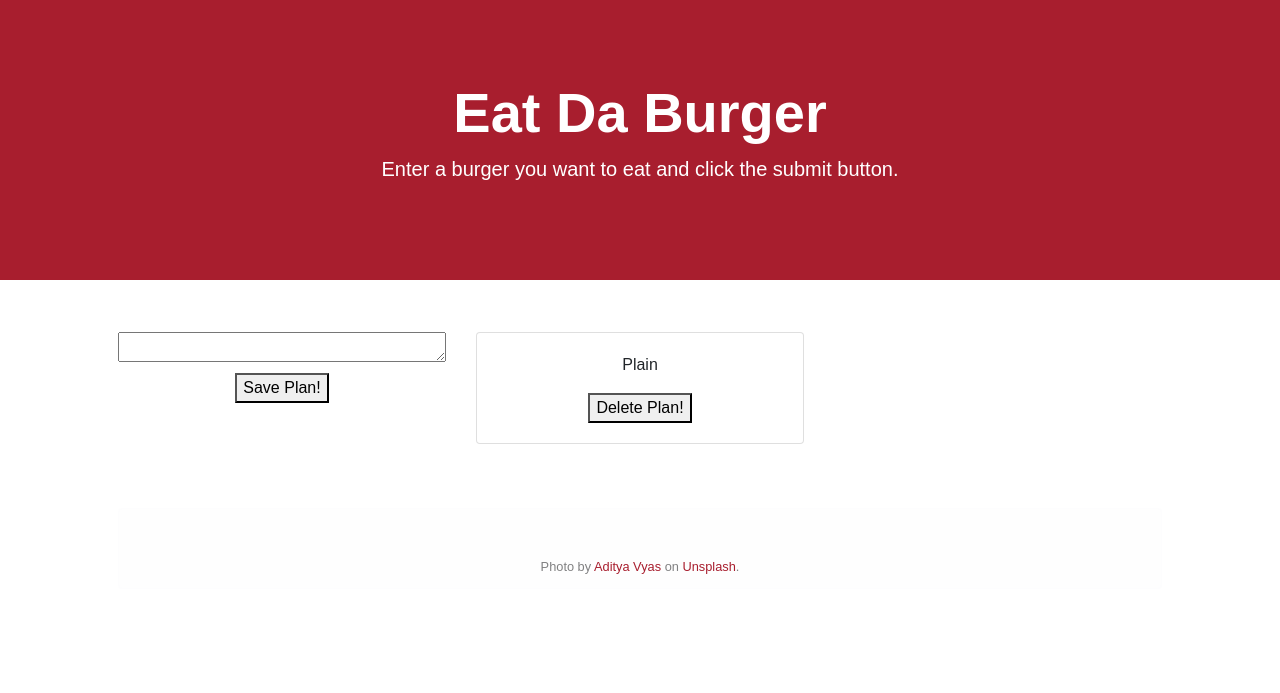
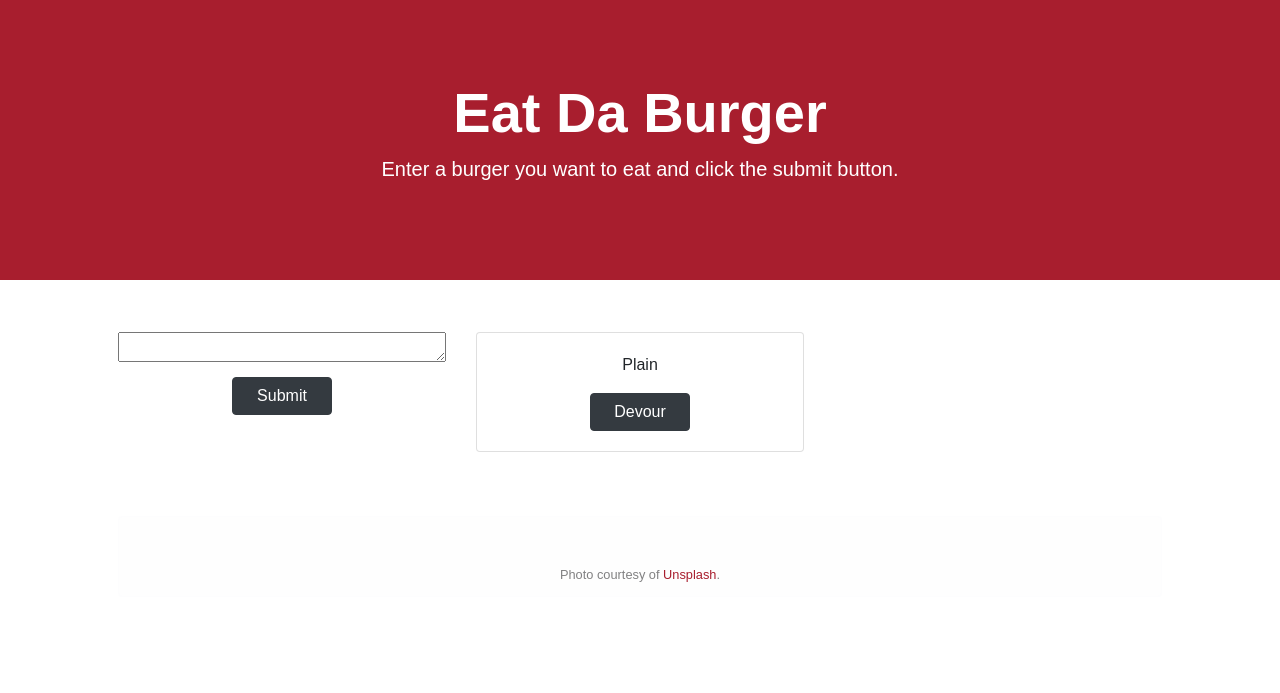
Before and after one commit to keensteven/burger, a Node server app: page / in a window 1280 px wide. Shown: the part 206-899 px from the top of the page. Before the commit the page ends 780 px from the top, so only its background shows below. Run offline with Node 20, Linux system fonts and the light colour scheme; data comes from the database, SQL or seed files in the repository; some libraries are stand-ins or nearby versions; some web fonts are replaced.

Commit message:
styled buttons

```diff
--- a/views/index.handlebars
+++ b/views/index.handlebars
@@ -14,7 +14,9 @@
     <div class="col-md-4 text-center">
       <form id="createplan" class="button-size">
         <textarea type="text" name="plan" class="widefield"></textarea><br>
-        <button type="submit" class="mt-1">Save Plan!</button>
+        {{!-- <button type="submit" class="mt-1">Submit</button> --}}
+        <button type="submit" class="btn btn-dark mt-2 mb-3">Submit</button>
+
       </form>
     </div>
 
@@ -25,11 +27,12 @@
       {{else}}
       <div class="card text-center mb-3">
         <div class="card-body">
-                    {{!-- <p class="card-text">{{this.id}}. {{this.plan}}</p> --}}
+          {{!-- <p class="card-text">{{this.id}}. {{this.plan}}</p> --}}
 
           <p class="card-text">{{this.plan}}</p>
-          <button data-planid="{{this.id}}" class="delplan">Delete Plan!</button>
-          {{!-- <button type="button" class="btn btn-dark btn-sm">Devour</button> --}}
+          {{!-- <button data-planid="{{this.id}}" class="delplan">Devour</button> --}}
+          <button data-planid="{{this.id}}" type="button" class="btn btn-dark delplan">Devour</button>
+
         </div>
       </div>
       {{/if}}
@@ -42,7 +45,7 @@
       {{#if devoured}}
       <div class="card text-center mb-3">
         <div class="card-body">
-                    {{!-- <p class="card-text">{{this.id}}. {{this.plan}}</p> --}}
+          {{!-- <p class="card-text">{{this.id}}. {{this.plan}}</p> --}}
 
           <p class="card-text">{{this.plan}}</p>
           {{!-- <button data-planid="{{this.id}}" class="delplan">Delete Plan!</button> --}}
@@ -58,42 +61,8 @@
 
 
   <div class="alert alert-light mt-5 mb-5 pt-5 text-center small" role="alert">
-    Photo by <a href="https://unsplash.com/@aditya1702">Aditya Vyas</a> on <a href="https://unsplash.com/">Unsplash</a>.
+    Photo courtesy of <a href="https://unsplash.com/">Unsplash</a>.
   </div>
-
-
-  {{!-- <h1>Day Planner</h1>
-
-  <ul>
-    {{#each plans}}
-    <li>
-      <p>
-        {{this.id}}. {{this.plan}}
-
-        <button data-planid="{{this.id}}" class="delplan">Delete Plan!</button>
-      </p>
-    </li>
-    {{/each}}
-  </ul>
-
-  <h2>Create a Plan</h2>
-  <form id="createplan" class="button-size">
-    <textarea type="text" name="plan"></textarea>
-    <button type="submit">Save Plan!</button>
-  </form>
-
-  <h2>Update a Plan</h2>
-  <form id="updateplan" class="button-size">
-    <select name="id">
-      {{#each plans}}
-      <option value="{{this.id}}">{{this.plan}}</option>
-      {{/each}}
-    </select>
-    <textarea type="text" name="plan" placeholder="plan"></textarea>
-    <button type="submit">Update Plan!</button>
-  </form> --}}
-
-
 
 
   <script type="text/javascript">
```
Also changed, not shown: views/burger_photo.jpg (deleted), views/layouts/burger_photo.jpg (deleted).
